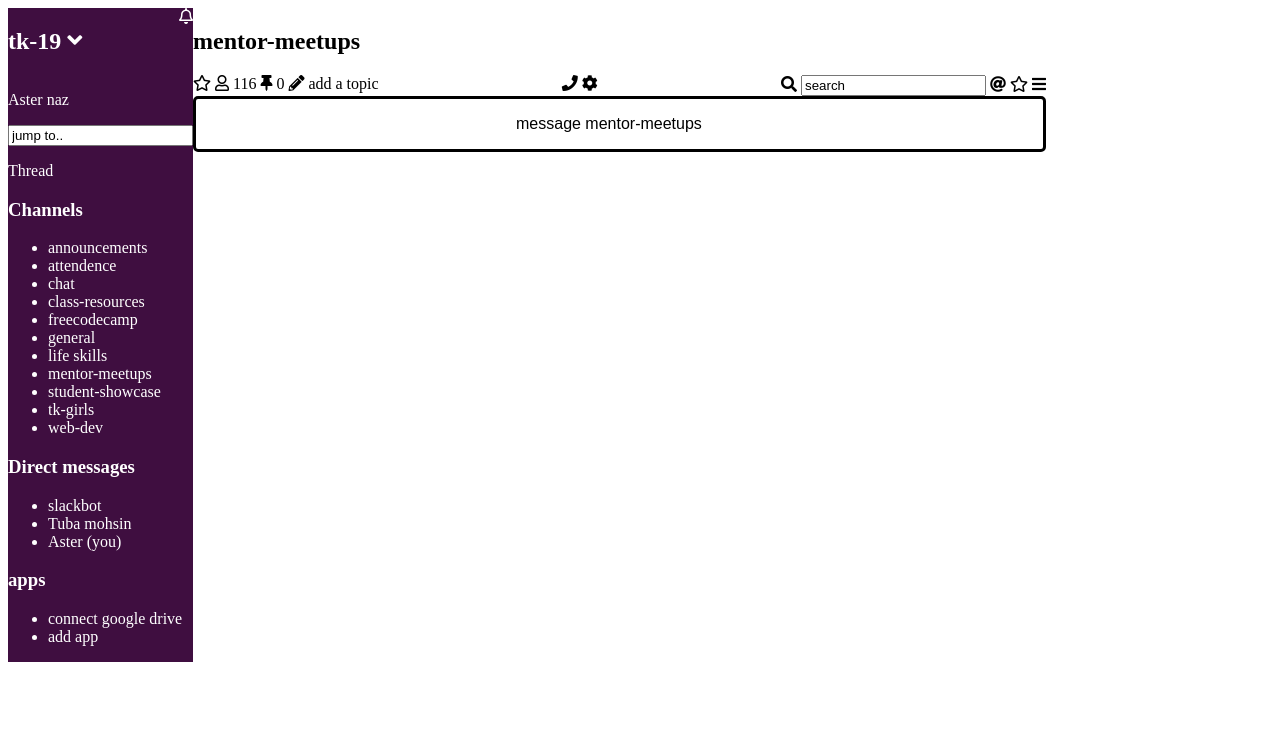
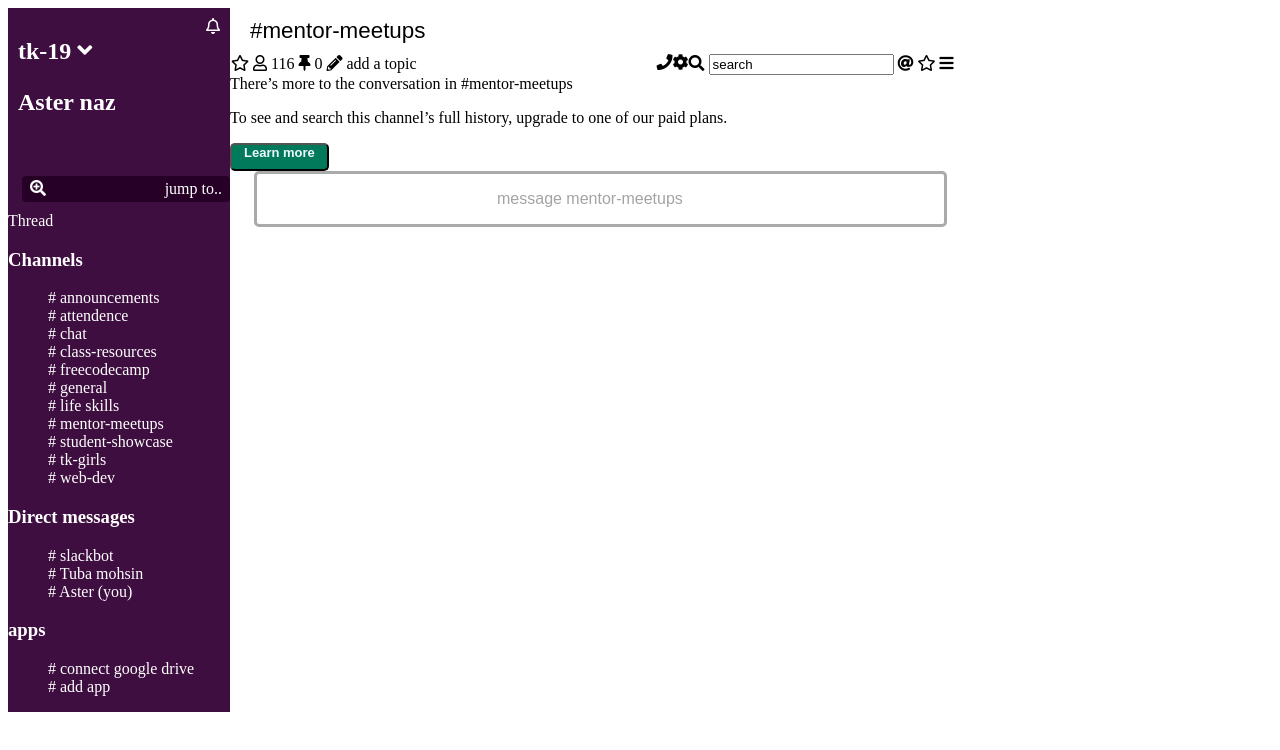
Before and after one commit to asternaz22/slack-page, a plain HTML site: page index.html in a window 1280 px wide. Drawn offline with Linux system fonts and the light colour scheme.

Commit message:
Add files via upload

```diff
--- a/index.html
+++ b/index.html
@@ -3,8 +3,8 @@
 <head>
     <title>slack</title>
     <link rel="stylesheet" href="style.css">
-    <link rel="stylesheet" href="https://use.fontawesome.com/releases/v5.8.2/css/all.css" integrity="sha384-oS3vJWv+0UjzBfQzYUhtDYW+Pj2yciDJxpsK1OYPAYjqT085Qq/1cq5FLXAZQ7Ay"
-        crossorigin="anonymous">
+    <link rel="stylesheet" href="https://use.fontawesome.com/releases/v5.8.2/css/all.css"
+        integrity="sha384-oS3vJWv+0UjzBfQzYUhtDYW+Pj2yciDJxpsK1OYPAYjqT085Qq/1cq5FLXAZQ7Ay" crossorigin="anonymous">
 </head>
 
 <body>
@@ -18,39 +18,42 @@
                     <h2>tk-19
                         <i class="fas fa-angle-down"></i>
                         </i>
+                        <p>Aster naz</p>
                     </h2>
-
 
                     <i class="far fa-bell"></i>
                 </div>
-                <p>Aster naz</p>
 
-                <input type="search" value="jump to..">
+
+                <di id="jump-to" onmouseover="mouseOver()" onmouseout="mouseOut()">
+                    <i class="fas fa-search-plus"></i>
+                    jump to..
+                </di>
 
                 <p>Thread</p>
 
                 <h3>Channels</h3>
 
                 <ul>
-                    <li>announcements</li>
-                    <li>attendence</li>
-                    <li>chat</li>
-                    <li>class-resources</li>
-                    <li>freecodecamp</li>
-                    <li>general</li>
-                    <li>life skills</li>
-                    <li>mentor-meetups</li>
-                    <li>student-showcase</li>
-                    <li>tk-girls</li>
-                    <li>web-dev</li>
+                    <li># announcements</li>
+                    <li># attendence</li>
+                    <li># chat</li>
+                    <li># class-resources</li>
+                    <li># freecodecamp</li>
+                    <li># general</li>
+                    <li># life skills</li>
+                    <li># mentor-meetups</li>
+                    <li># student-showcase</li>
+                    <li># tk-girls</li>
+                    <li># web-dev</li>
                 </ul>
 
                 <h3>Direct messages</h3>
 
                 <ul>
-                    <li>slackbot</li>
-                    <li>Tuba mohsin</li>
-                    <li>Aster (you)</l>
+                    <li># slackbot</li>
+                    <li># Tuba mohsin</li>
+                    <li># Aster (you)</l>
                 </ul>
 
 
@@ -58,8 +61,8 @@
 
 
                 <ul>
-                    <li>connect google drive</li>
-                    <li>add app</li>
+                    <li># connect google drive</li>
+                    <li># add app</li>
                 </ul>
 
             </div>
@@ -73,13 +76,16 @@
 
                 <div class="main-page">
 
+                    <div class="top">
+
                         <div>
-                        <h1>mentor-meetups</h1>
+                            <button class="channel">#mentor-meetups</button>
+
                         </div>
 
                         <header class="header">
 
-                        <div>
+                            <div class="style">
 
                                 <i class="far fa-star"></i>
 
@@ -96,11 +102,11 @@
 
 
 
-                        <div>
+
                                 <i class="fas fa-phone"></i>
 
                                 <i class="fas fa-cog"></i>
-                        </div>
+
 
 
 
@@ -119,6 +125,8 @@
 
                             </div>
 
+                    </div>
+
 
 
                     </header>
@@ -130,6 +138,13 @@
                 <div>
 
                     <main>
+                        <div>
+                                There’s more to the conversation in #mentor-meetups
+
+                                <p>To see and search this channel’s full history, upgrade to one of our paid plans.</p>
+
+                                <button id="more-btn">Learn more</button>
+                        </div>
 
                     </main>
 
--- a/style.css
+++ b/style.css
@@ -1,6 +1,11 @@
 .tk-19{
     display: flex;
     justify-content:space-between;
+    padding: 10px;
+}
+
+:hover.tk-19{
+    background-color: #350d36;
 }
 
 .side-page{
@@ -19,20 +24,74 @@
 
 .header{
     display: flex;
-    justify-content: space-between;
 
 }
 
 
 .foot{
-    align-items: flex-end;
+
 }
 
 
 .mentor{
+    display: flex;
     border-radius: 5px 5px;
     border: solid;
-    padding: 1em 20em;
+    padding: 1em 15em;
     font-size: 1em;
+    align-items: flex-end;
+    margin-left: 1.5em;
+    border-color: #aaaaaa;
+    color: #a4a4a4;
+}
 
+.channel{
+    border: none;
+    background-color: white;
+    font-size: 1.4em;
+    font-style: unset;
+    padding: 10px 20px;
 }
+
+ul{
+    list-style: none;
+}
+
+#jump-to{
+    background-color: #260027;
+    display: flex;
+    justify-content: space-between;
+    position: relative;
+    top: 6px;
+    margin-left: 14px;
+    padding: 4px 8px;
+    border-radius: 4px;
+    width: 192px;
+}
+
+:hover#jump-to{
+
+    background: rgb(28,0,29);
+}
+
+.top{
+    display: flow-root;
+}
+
+
+.style{
+    margin: 1px;
+    margin-right: 15em;
+}
+
+#more-btn{
+    display: flex;
+    color: aliceblue;
+    background-color: #007a5a;
+    font-weight: 900;
+    font-size: 13px;
+    height: 28px;
+    min-width: 56px;
+    padding: 0 12px 1px;
+    border-radius: 5px;
+}
```
Lines whose indentation alone changed are shown as unchanged.
